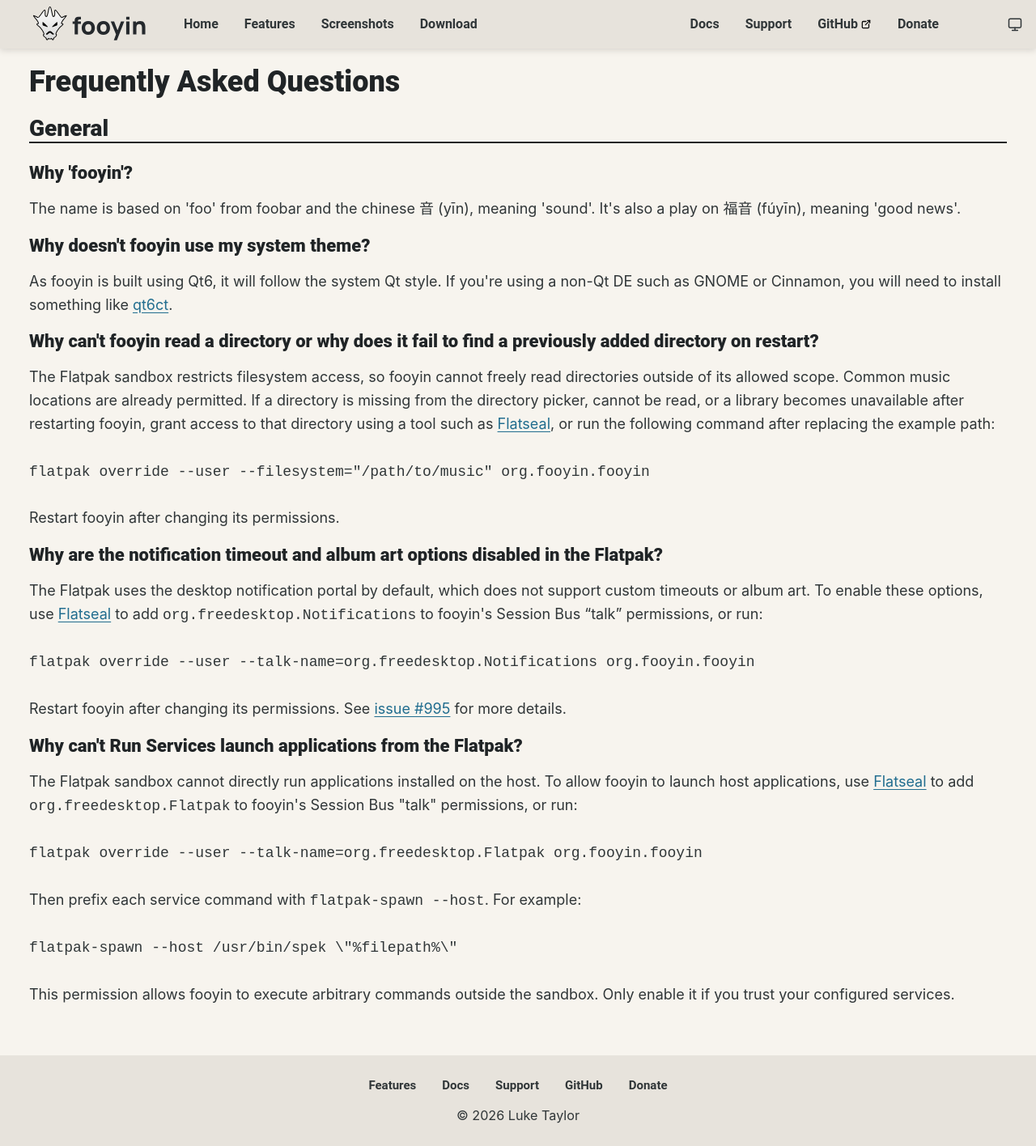
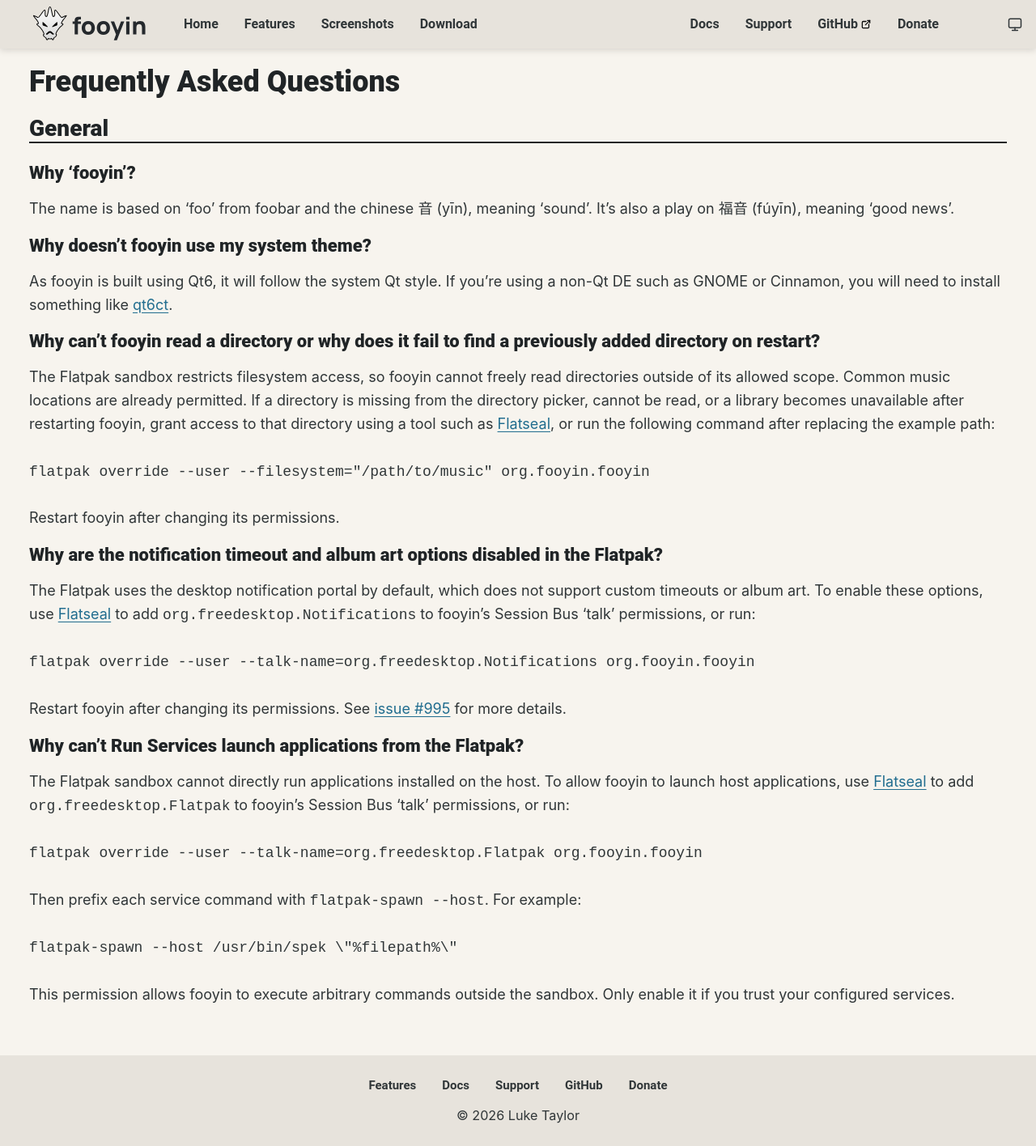
Before and after one commit to fooyin/fooyin.org, a Jekyll site: the page built from pages/faq.html, in a window 1280 px wide. Shown: the whole page at 81% size. Built offline with Jekyll 4.4.1, drawn with Linux system fonts in a browser that asks for light colours.

Commit message:
Use proper quotation marks and apostrophes (#3)

```diff
--- a/_data/faq.yml
+++ b/_data/faq.yml
@@ -1,14 +1,14 @@
 - title: "General"
   questions:
-    - question: "Why 'fooyin'?"
+    - question: "Why ‘fooyin’?"
       answer:
-        "The name is based on 'foo' from foobar and the chinese 音 (yīn), meaning 'sound'.
-        It's also a play on 福音 (fúyīn), meaning 'good news'."
-    - question: "Why doesn't fooyin use my system theme?"
+        "The name is based on ‘foo’ from foobar and the chinese 音 (yīn), meaning ‘sound’.
+        It’s also a play on 福音 (fúyīn), meaning ‘good news’."
+    - question: "Why doesn’t fooyin use my system theme?"
       answer: "As fooyin is built using Qt6, it will follow the system Qt style.
-      If you're using a non-Qt DE such as GNOME or Cinnamon, you will need to install something like
+      If you’re using a non-Qt DE such as GNOME or Cinnamon, you will need to install something like
       <a href='https://github.com/trialuser02/qt6ct' target='_blank' rel='noopener noreferrer'>qt6ct</a>."
-    - question: "Why can't fooyin read a directory or why does it fail to find a previously added directory on restart?"
+    - question: "Why can’t fooyin read a directory or why does it fail to find a previously added directory on restart?"
       answer: |
         The Flatpak sandbox restricts filesystem access, so fooyin cannot freely read directories outside of its allowed scope.
         Common music locations are already permitted. If a directory is missing from the directory picker, cannot be read, or a
@@ -22,16 +22,16 @@
         The Flatpak uses the desktop notification portal by default, which does not support custom timeouts or album art.
         To enable these options, use
         <a href='https://flathub.org/apps/com.github.tchx84.Flatseal' target='_blank' rel='noopener noreferrer'>Flatseal</a>
-        to add <code>org.freedesktop.Notifications</code> to fooyin's Session Bus “talk” permissions, or run:<br><br>
+        to add <code>org.freedesktop.Notifications</code> to fooyin’s Session Bus ‘talk’ permissions, or run:<br><br>
         <code>flatpak override --user --talk-name=org.freedesktop.Notifications org.fooyin.fooyin</code><br><br>
         Restart fooyin after changing its permissions.
         See <a href='https://github.com/fooyin/fooyin/issues/995' target='_blank' rel='noopener noreferrer'>issue #995</a>
         for more details.
-    - question: "Why can't Run Services launch applications from the Flatpak?"
+    - question: "Why can’t Run Services launch applications from the Flatpak?"
       answer: |
         The Flatpak sandbox cannot directly run applications installed on the host. To allow fooyin to launch host applications, use
         <a href='https://flathub.org/apps/com.github.tchx84.Flatseal' target='_blank' rel='noopener noreferrer'>Flatseal</a>
-        to add <code>org.freedesktop.Flatpak</code> to fooyin's Session Bus "talk" permissions, or run:<br><br>
+        to add <code>org.freedesktop.Flatpak</code> to fooyin’s Session Bus ‘talk’ permissions, or run:<br><br>
         <code>flatpak override --user --talk-name=org.freedesktop.Flatpak org.fooyin.fooyin</code><br><br>
         Then prefix each service command with <code>flatpak-spawn --host</code>. For example:<br><br>
         <code>flatpak-spawn --host /usr/bin/spek \"%filepath%\"</code><br><br>
--- a/pages/download.html
+++ b/pages/download.html
@@ -26,7 +26,7 @@
                 <span class="download-label">Recommended</span>
             </div>
             <p>
-                Install fooyin from Flathub, or use your distribution's native package if an up-to-date version is
+                Install fooyin from Flathub, or use your distribution’s native package if an up-to-date version is
                 available.
             </p>
             <a
--- a/pages/features.html
+++ b/pages/features.html
@@ -1,7 +1,7 @@
 ---
 permalink: features
 title: "Features | fooyin"
-description: "Explore fooyin's playback, library, customisation and integration features."
+description: "Explore fooyin’s playback, library, customisation and integration features."
 layout: default
 ---
 {% include header.html %}
```
Also changed, not shown: README.md (+1 -1 lines).
